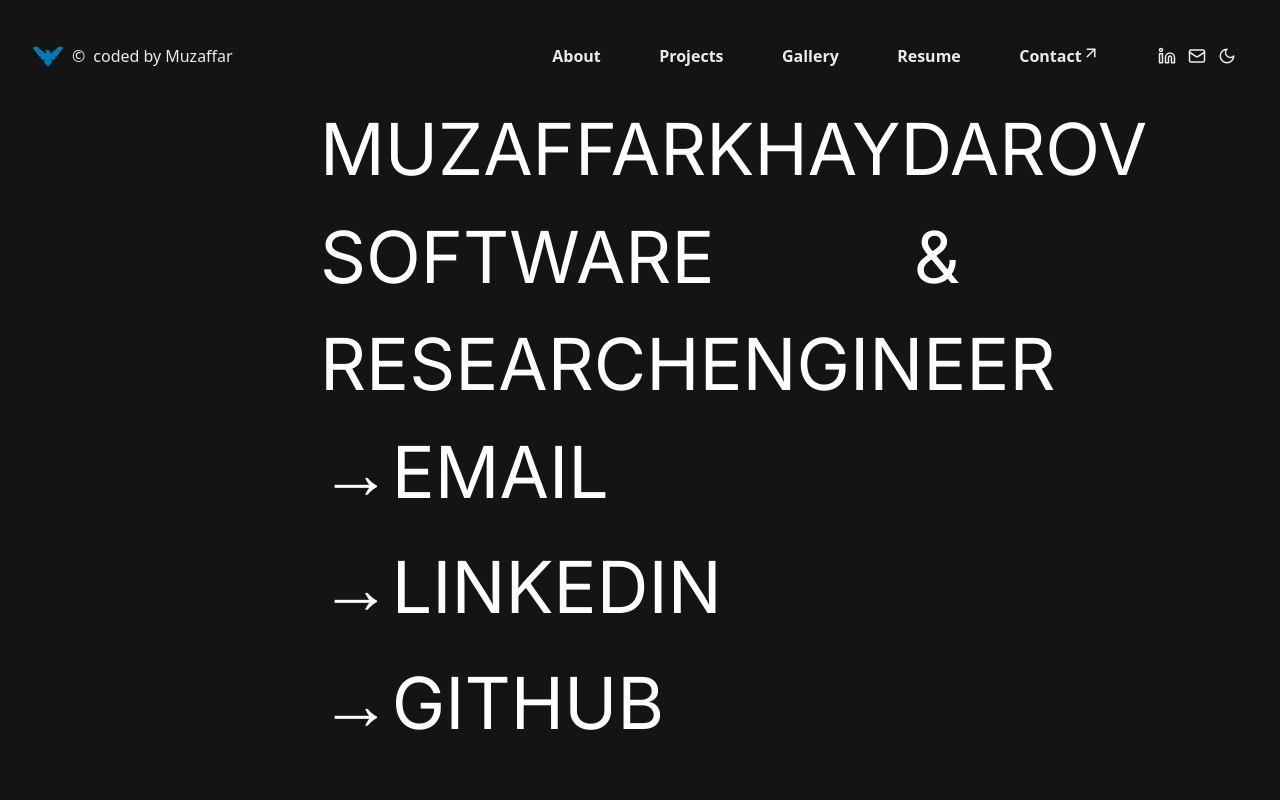
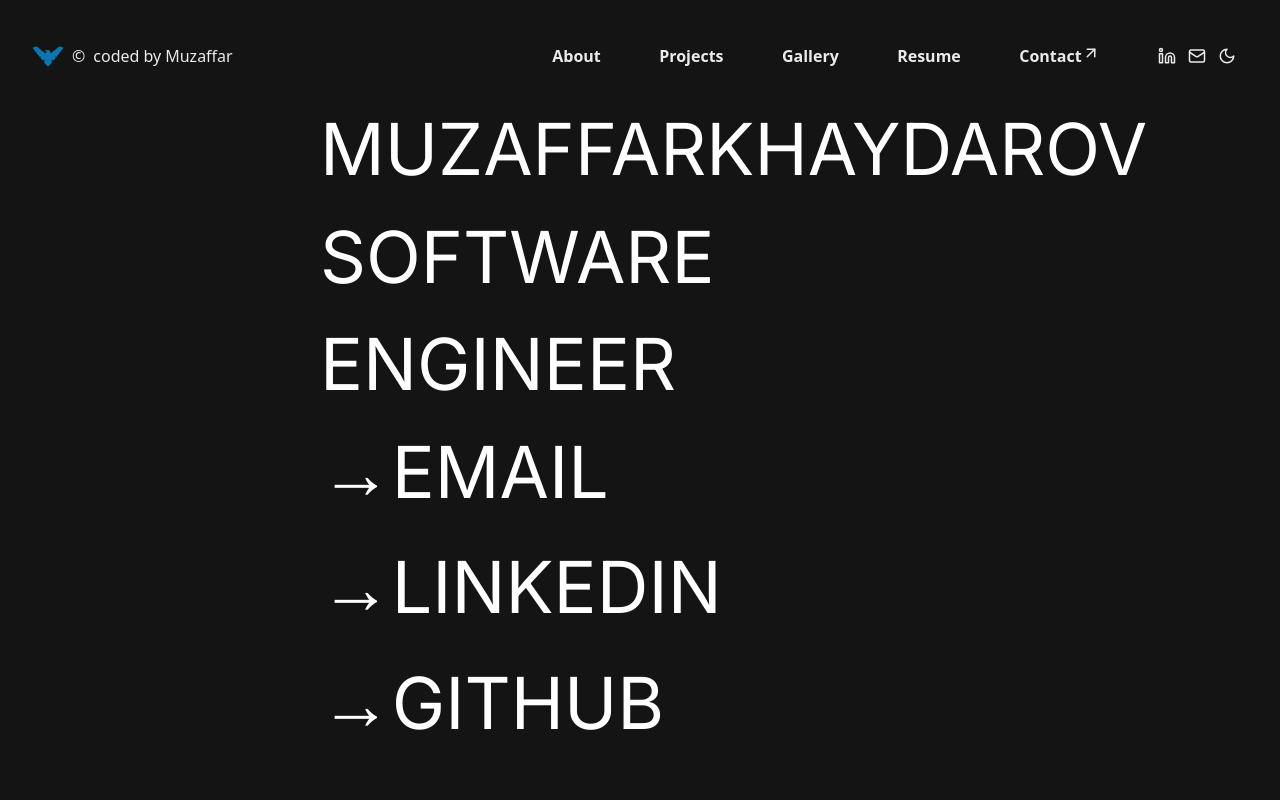
Before and after one commit to mountstorm/muzaffars, a Next.js app: page /contact in a window 1280 px wide. Shown: the top 800 px of the page. Built offline with nearby package versions, Linux system fonts and the light colour scheme.

Commit message:
Simplify contact page title text
Drop the "& research" line, keeping "software engineer" only.

```diff
--- a/src/app/contact/page.tsx
+++ b/src/app/contact/page.tsx
@@ -19,14 +19,12 @@ export default function Contact() {
         <div className="p-12 xs:w-1/2 xs:p-0">
           <div className="flex justify-between uppercase">
             <p className="m-0">Muzaffar</p>
-            <p className="m-0">Khaydarov</p>
+            <p className="m-0"> Khaydarov</p>
           </div>
           <div className="flex justify-between uppercase">
             <p className="m-0">software</p>
-            <p className="m-0">&</p>
           </div>
           <div className="flex justify-between uppercase">
-            <p className="m-0">research</p>
             <p className="m-0">engineer</p>
           </div>
           <div className="flex flex-wrap items-baseline justify-between gap-x-4 gap-y-2 text-[7vw] uppercase xs:text-[5.6vw]">
```
